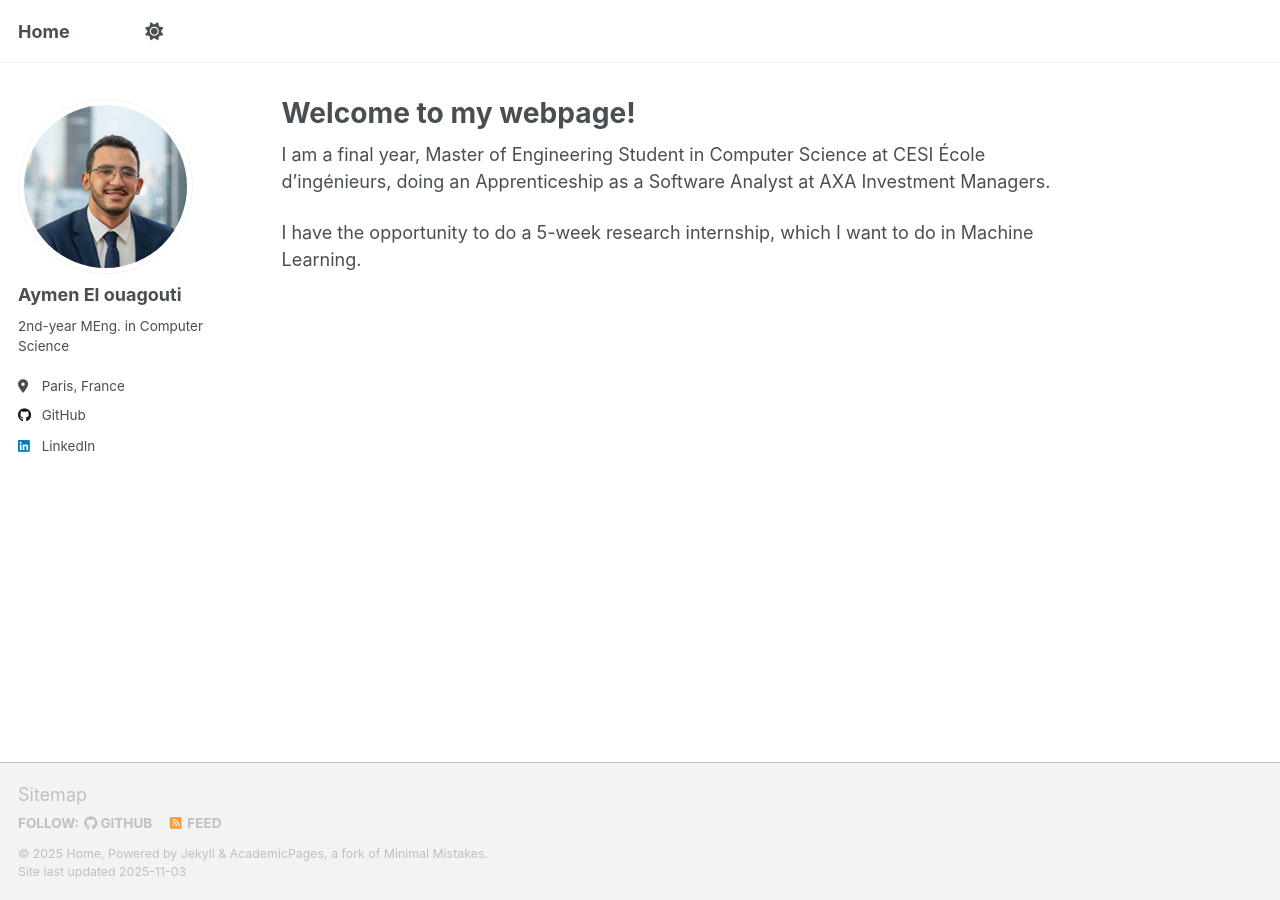
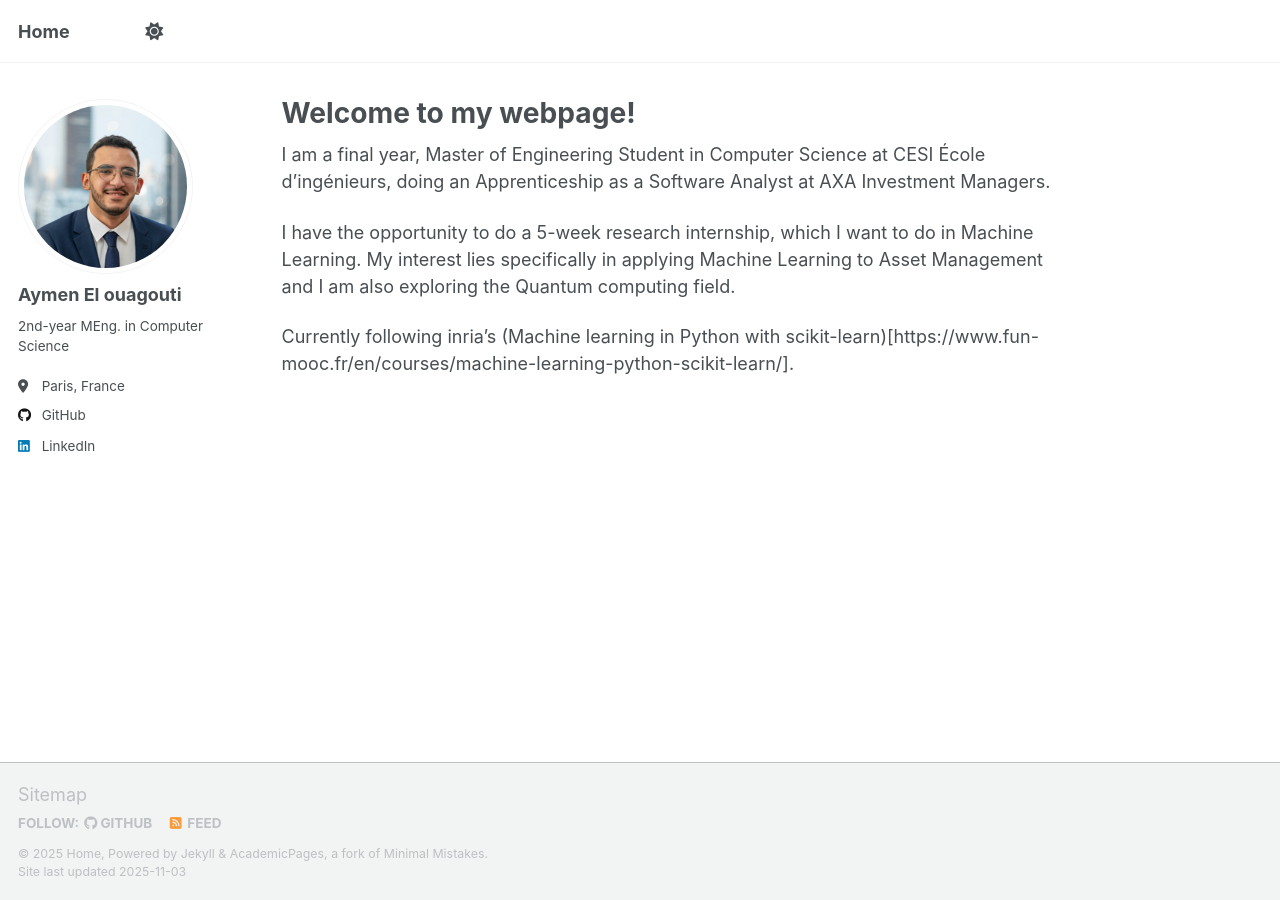
Before and after one commit to aymen-elo/aymen-elo.github.io, a Jekyll site: the page built from _pages/about.md, in a window 1280 px wide. Built offline with Jekyll 4.4.1, drawn with Linux system fonts in a browser that asks for light colours; a script that is not in the unit is left out.

Commit message:
Update Home

```diff
--- a/_pages/about.md
+++ b/_pages/about.md
@@ -8,4 +8,6 @@ redirect_from:
 ---
 I am a final year, Master of Engineering Student in Computer Science at CESI École d'ingénieurs, doing an Apprenticeship as a Software Analyst at AXA Investment Managers.
 
-I have the opportunity to do a 5-week research internship, which I want to do in Machine Learning.
+I have the opportunity to do a 5-week research internship, which I want to do in Machine Learning. My interest lies specifically in applying Machine Learning to Asset Management and I am also exploring the Quantum computing field.
+
+Currently following inria's (Machine learning in Python with scikit-learn)[https://www.fun-mooc.fr/en/courses/machine-learning-python-scikit-learn/].
```
